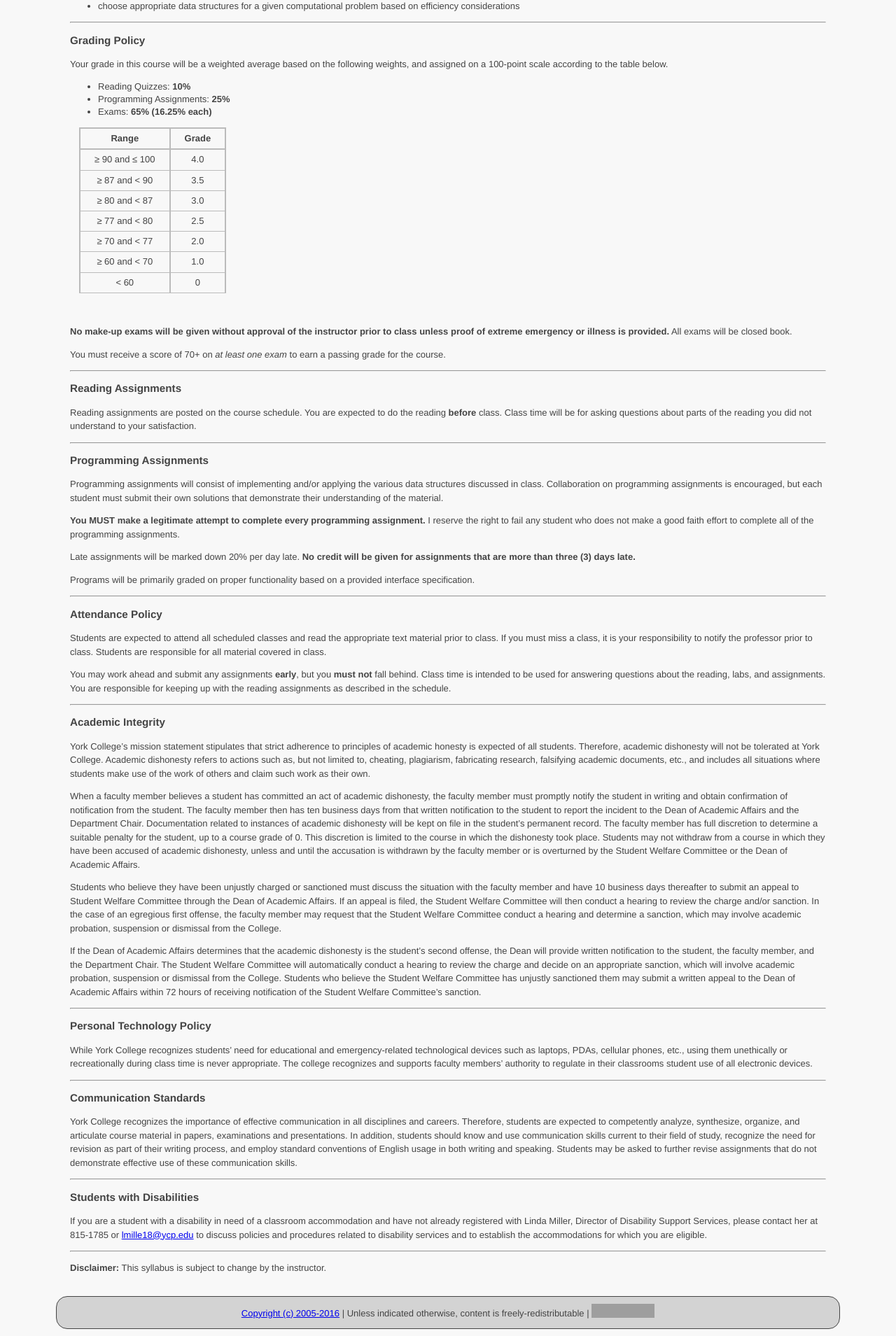
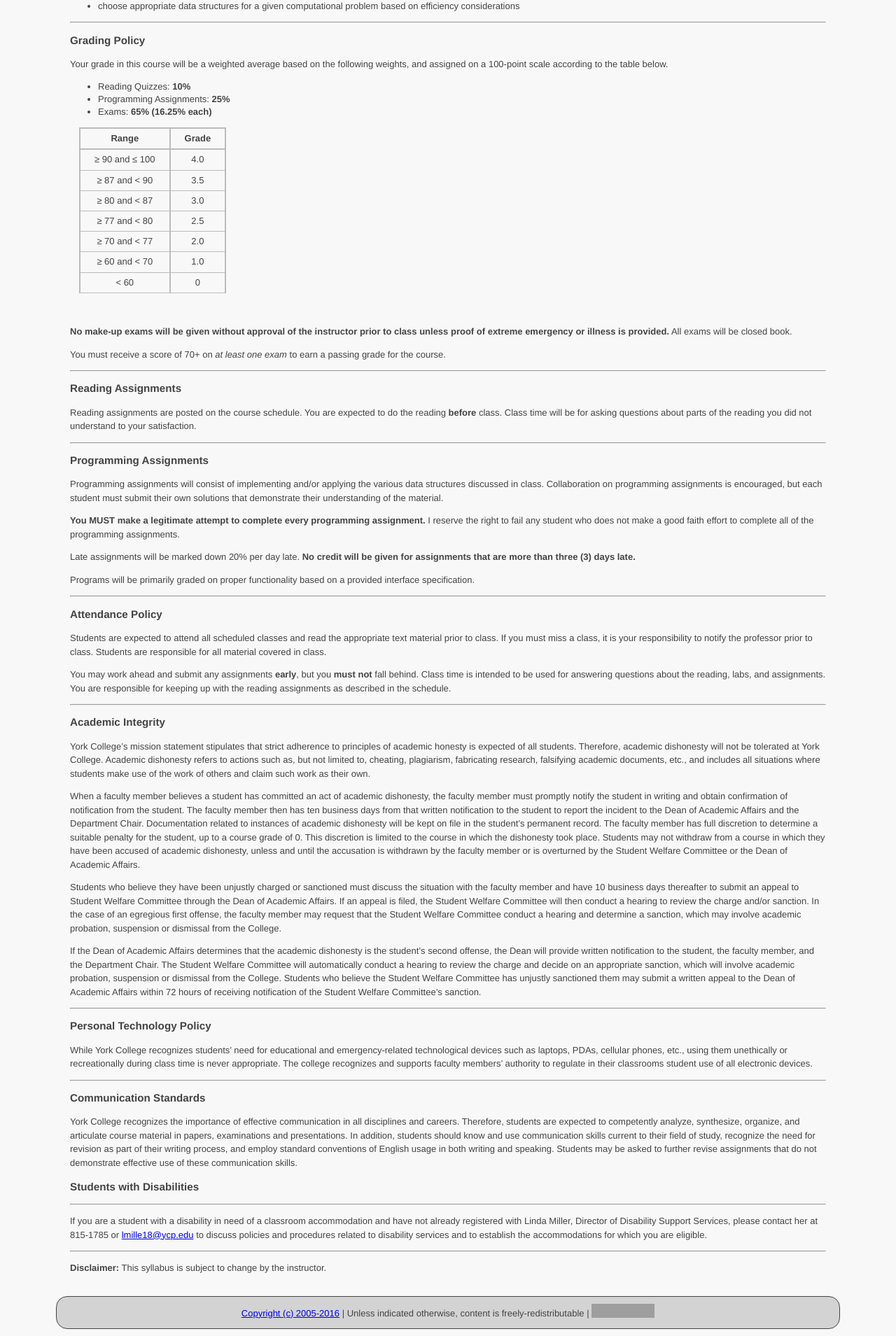
Before and after one commit to ycpcs/cs350-fall2016, a Jekyll site: the page built from syllabus.md, in a window 1280 px wide. Shown: the part 976-2885 px from the top of the page at 70% size. Built offline with Jekyll 4.4.1, drawn with Linux system fonts in a browser that asks for light colours; grey boxes are pictures that could not be loaded.

Commit message:
updated markdown

```diff
--- a/syllabus.md
+++ b/syllabus.md
@@ -7,6 +7,7 @@ title: Syllabus
 ------------------
 
 ## CS350: Data Structures
+
 ## Fall 2016
 
 ------------------
@@ -176,8 +177,9 @@ While York College recognizes students’ need for educational and emergency-rel
 York College recognizes the importance of effective communication in all disciplines and careers.  Therefore, students are expected to competently analyze, synthesize, organize, and articulate course material in papers, examinations and presentations.  In addition, students should know and use communication skills current to their field of study, recognize the need for revision as part of their writing process, and employ standard conventions of English usage in both writing and speaking.  Students may be asked to further revise assignments that do not demonstrate effective use of these communication skills.
 
 
+
+### Students with Disabilities
 ------------------
-### Students with Disabilities
 
 If you are a student with a disability in need of a classroom accommodation and have not already registered with Linda Miller, Director of Disability Support Services, please contact her at 815-1785 or [lmille18@ycp.edu](mailto:lmille18@ycp.edu) to discuss policies and procedures related to disability services and to establish the accommodations for which you are eligible.
 
```
